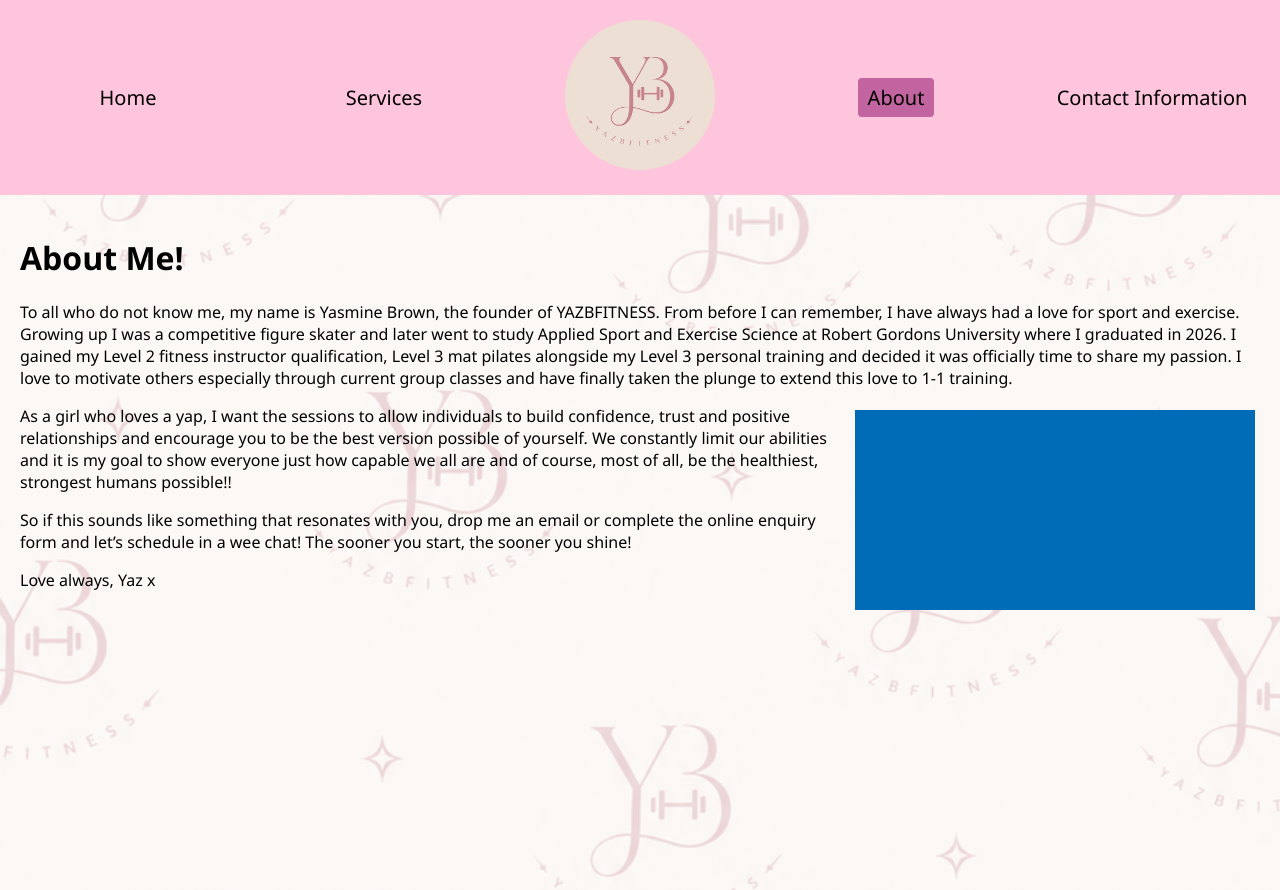
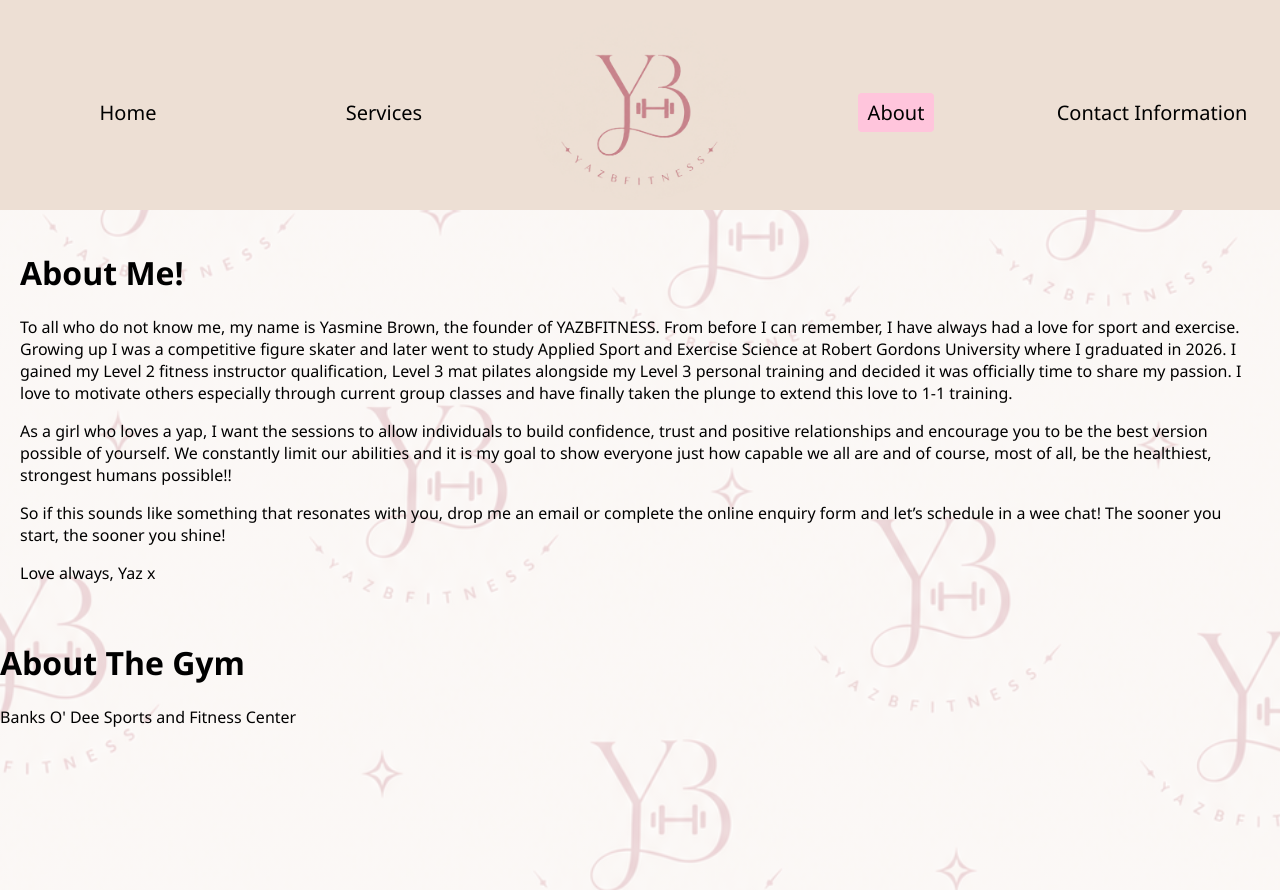
Before and after one commit to KieranDingwall/Yaz-B-Fitness, a plain HTML site: page about.html in a window 1280 px wide. Shown: the top 890 px of the page. Drawn offline with Linux system fonts and the light colour scheme; a script that the page names is missing.

Commit message:
Changed Nav bar

```diff
--- a/about.html
+++ b/about.html
@@ -18,9 +18,9 @@
     <div class="background">
         <div class="aboutMe">
         <h1> About Me!</h1>
-        <p>To all who do not know me, my name is Yasmine Brown, the founder of YAZBFITNESS. From before I can remember, I have always had a love for sport and exercise. Growing up I was a competitive figure skater and later went to study Applied Sport and Exercise Science at Robert Gordons University where I graduated in 2026. I gained my Level 2 fitness instructor qualification, Level 3 mat pilates alongside my Level 3 personal training and decided it was officially time to share my passion. I love to motivate others especially through current group classes and have finally taken the plunge to extend this love to 1-1 training. </p>
+        <p>To all who do not know me, my name is Yasmine Brown, the founder of YAZBFITNESS. From before I can remember, I have always had a love for sport and exercise. Growing up I was a competitive figure skater and later went to study Applied Sport and Exercise Science at Robert Gordons University where I graduated in 2026. I gained my Level 2 fitness instructor qualification, Level 3 mat pilates alongside my Level 3 personal training and decided it was officially time to share my passion. I love to motivate others especially through current group classes and have finally taken the plunge to extend this love to 1-1 training.</p>
 
-        <img src="images/blue.jpg" alt="" class="about1">
+        <!--<img src="images/blue.jpg" alt="" class="about1">-->
 
         <p>As a girl who loves a yap, I want the sessions to allow individuals to build confidence, trust and positive relationships and encourage you to be the best version possible of yourself. We constantly limit our abilities and it is my goal to show everyone just how capable we all are and of course, most of all, be the healthiest, strongest humans possible!! </p>
 
@@ -32,6 +32,10 @@
         <p>Love always,
         Yaz x </p>
     </div>
+        <div class="aboutGym">
+            <h1>About The Gym</h1>
+            <p>Banks O' Dee Sports and Fitness Center </p>
+        </div>
     </div>
 
         <footer>
--- a/styles.css
+++ b/styles.css
@@ -18,12 +18,13 @@
 }
 
 .navBar {
-    display: flex;
+    /*display: flex;*/
     justify-content: center;
     align-items: center;
     padding: 20px 0px;
-    background: #ffc5dc;
+    background: #EDDFD4;
     width: 100%;
+    height: 170px;
 }
 
 .nav-links {
@@ -52,16 +53,16 @@
 }
 
 .nav-links a.active {
-    background: #c1649f;
+    background: #ffc5dc;
 }
 
 .nav-links a:hover {
-    background: #c11c84;
+    background: #ffc5dc;
 }
 
 .navImage {
-    height: 150px;
-    width: 150px;
+    height: 180px;
+    width: 220px;
     object-fit: cover;
     border-radius: 50%;
 }
```
